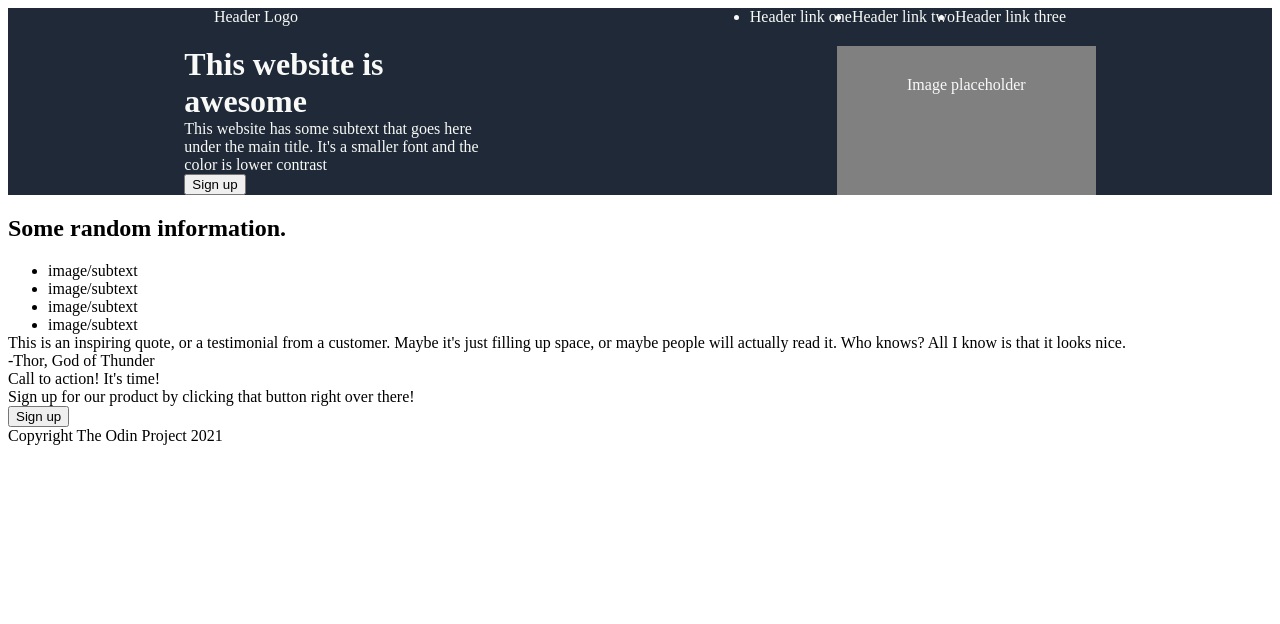
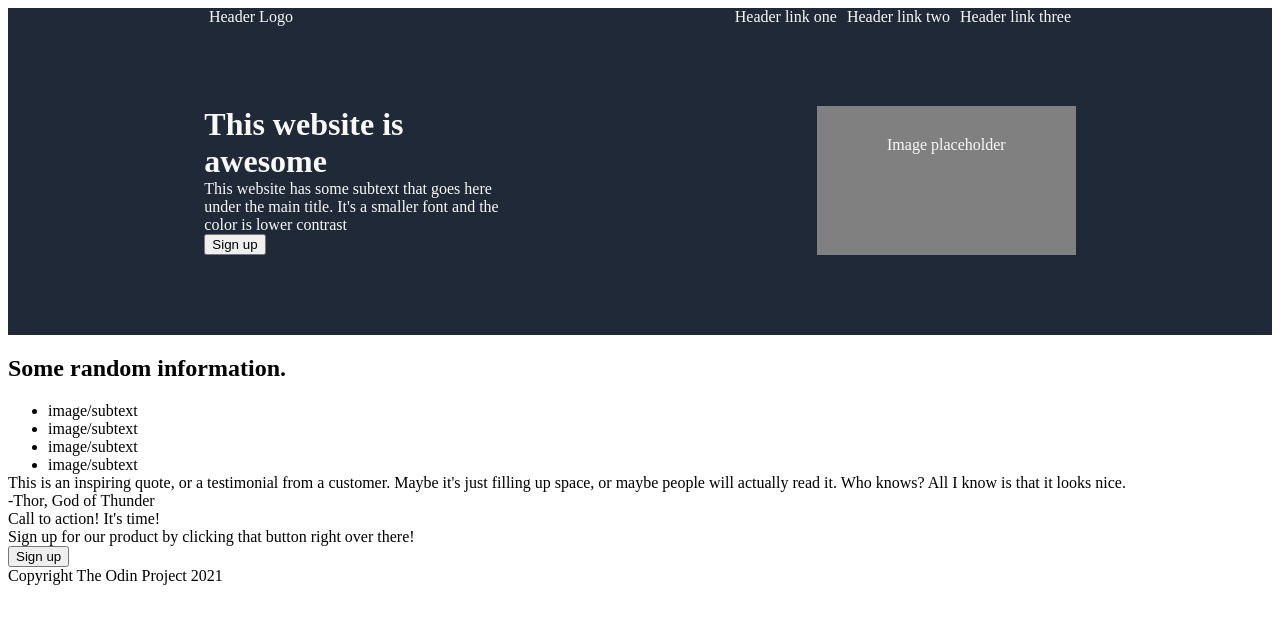
Before and after one commit to blueberryhan/odin-landing-page, a plain HTML site: page index.html in a window 1280 px wide. Drawn offline with Linux system fonts and the light colour scheme.

Commit message:
edit header and hero-block

```diff
--- a/styles.css
+++ b/styles.css
@@ -11,20 +11,22 @@ body {
 .header {
   display: flex;
   justify-content: space-around;
-  margin-bottom: 20px;
 }
 
 .header-links {
   display: flex;
+  gap: 10px;
+  list-style-type: none;
 }
 
 .logo {
-  margin-top:
+
 }
 
 .hero-content {
   display: flex;
   justify-content: space-around;
+  padding: 80px 40px;
 }
 
 .hero-desc {
```
